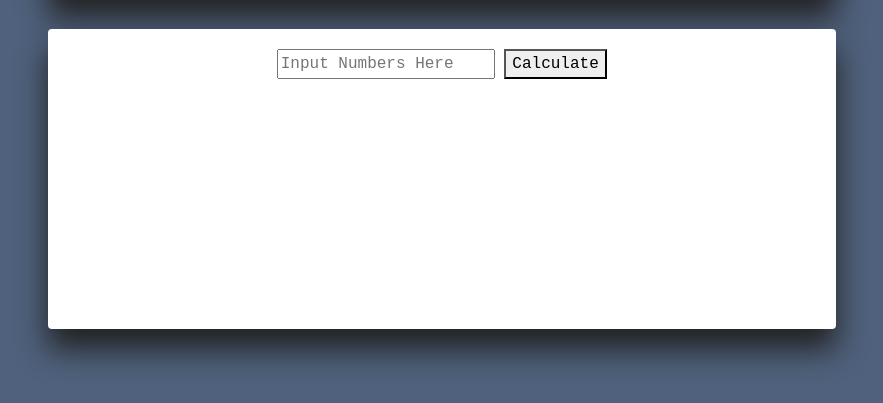
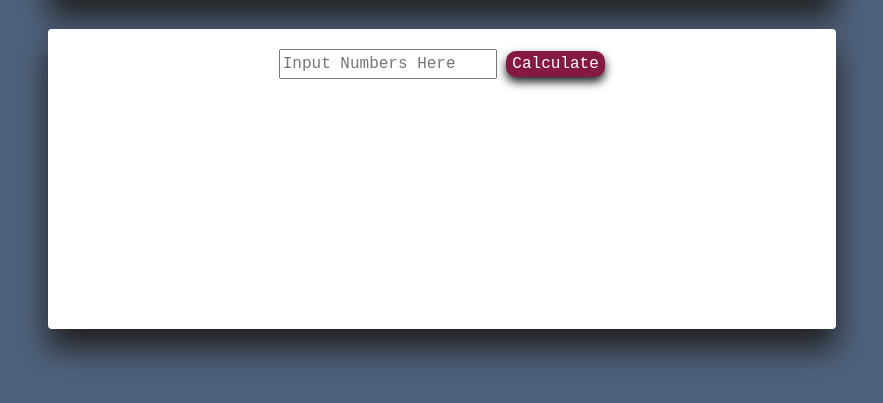
Before and after one commit to cbutton01/beep-boop, a plain HTML site: page index.html in a window 1280 px wide. Shown: the part 337-740 px from the top of the page, without its empty margins (167-1050 px from the left). Drawn offline with Linux system fonts and the light colour scheme.

Commit message:
Style button with css

```diff
--- a/css/styles.css
+++ b/css/styles.css
@@ -13,6 +13,22 @@ body {
   font-family: monospace;
   align-items: center;
   max-width: 75%;
+}
+
+button {
+  border: 0px;
+  border-radius: 10px;
+  background-color: #841944;
+  color: white;
+  box-shadow: 0px 5px 10px #222;
+}
+
+button:hover {
+  border: 0px;
+  border-radius: 10px;
+  background-color: #841944;
+  color: yellow;
+  box-shadow: 0px 2px 20px #222;
 }
 
 .form {
```
